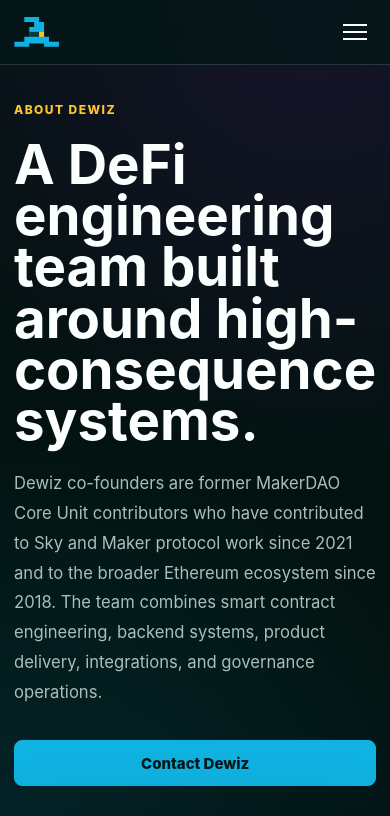
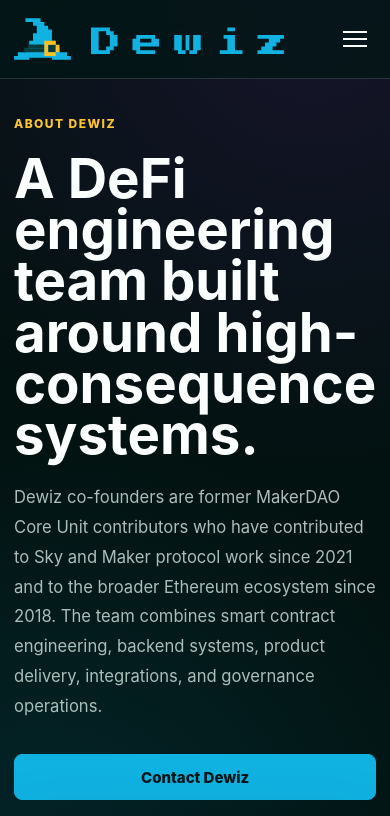
Before and after one commit to dewiz-xyz/dewiz-website, a Next.js app: page /about in a window 390 px wide. Shown: the top 816 px of the page. Built offline with nearby package versions, Linux system fonts and the light colour scheme.

Commit message:
Add scroll-collapsing mature header

```diff
--- a/components/header.module.css
+++ b/components/header.module.css
@@ -10,11 +10,12 @@
 .header__content {
   display: grid;
   width: min(1180px, calc(100% - 40px));
-  height: var(--header-height);
+  height: 78px;
   margin: 0 auto;
   grid-template-columns: auto 1fr;
   align-items: center;
   gap: 28px;
+  transition: height 160ms ease;
 }
 
 .logo {
@@ -26,12 +27,32 @@
 }
 
 .logo svg {
+  width: auto;
+  transition: height 160ms ease;
+}
+
+.logo__full svg {
+  height: 48px;
+}
+
+.logo__hat_s svg {
   height: 34px;
-  width: auto;
 }
 
 .logo__hat_s {
   display: none !important;
+}
+
+.header_compact .header__content {
+  height: var(--header-height);
+}
+
+.header_compact .logo__full {
+  display: none !important;
+}
+
+.header_compact .logo__hat_s {
+  display: block !important;
 }
 
 .nav {
@@ -180,15 +201,11 @@
     width: min(100% - 28px, 1180px);
   }
 
-  .logo__full {
-    display: none !important;
+  .logo__full svg {
+    height: 42px;
   }
 
-  .logo__hat_s {
-    display: block !important;
-  }
-
-  .logo svg {
+  .logo__hat_s svg {
     height: 30px;
   }
 
--- a/components/header.tsx
+++ b/components/header.tsx
@@ -1,4 +1,6 @@
+import { useEffect, useState } from "react";
 import Link from "next/link";
+import LogoHatM from "../public/logo-hat-m.svg";
 import HatS from "../public/hat-s.svg";
 import c from "./header.module.css";
 
@@ -10,12 +12,27 @@
 ];
 
 export default function Header() {
+  const [isCompact, setIsCompact] = useState(false);
+
+  useEffect(() => {
+    const updateHeader = () => {
+      setIsCompact(window.scrollY > 8);
+    };
+
+    updateHeader();
+    window.addEventListener("scroll", updateHeader, { passive: true });
+
+    return () => {
+      window.removeEventListener("scroll", updateHeader);
+    };
+  }, []);
+
   return (
-    <header className={c.header}>
+    <header className={`${c.header} ${isCompact ? c.header_compact : ""}`}>
       <div className={c.header__content}>
         <picture className={c.logo}>
           <Link href="/" className={c.logo__full}>
-            <HatS aria-label="Dewiz home" role="img" />
+            <LogoHatM aria-label="Dewiz home" role="img" />
           </Link>
           <Link href="/" className={c.logo__hat_s}>
             <HatS aria-label="Dewiz home" role="img" />
```
